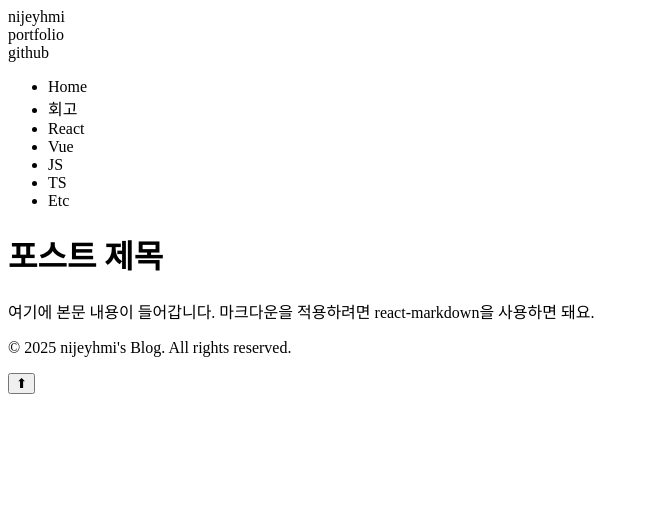
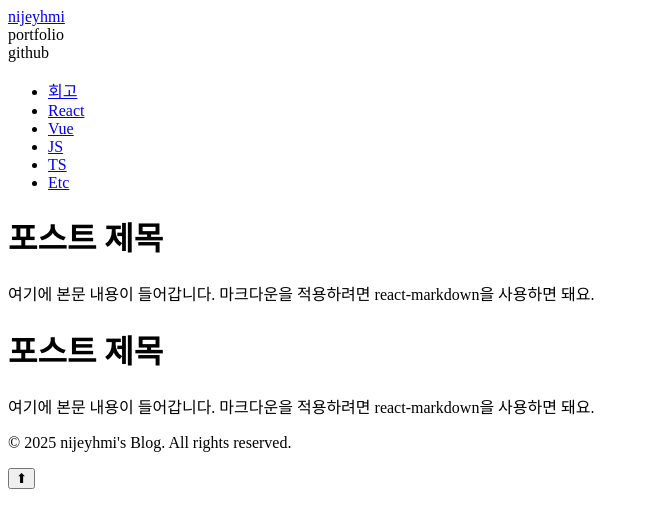
Before and after one commit to nijeyhmi/nijeyhmi.github.io, a React (Create React App) app: page / in a window 1280 px wide. Shown: the top 528 px of the page, without its empty margins (0-649 px from the left). Built offline with nearby package versions, Linux system fonts and the light colour scheme.

Commit message:
feat: react router 추가

```diff
--- a/package.json
+++ b/package.json
@@ -6,6 +6,7 @@
     "cra-template": "1.2.0",
     "react": "^18.3.1",
     "react-dom": "^18.3.1",
+    "react-router-dom": "^7.1.5",
     "react-scripts": "5.0.1"
   },
   "scripts": {
--- a/src/App.js
+++ b/src/App.js
@@ -1,15 +1,26 @@
+import { BrowserRouter as Router, Route, Routes } from "react-router-dom";
 import Main from "./pages/Main";
 import Header from "./components/Header";
 import Sidebar from "./components/Sidebar";
 import Footer from "./components/Footer";
+import PostList from "./pages/PostList";
 function App() {
   return (
+    <Router>
       <div className="App">
         <Header />
+        <div className="flex">
           <Sidebar />
           <Main />
+        </div>
+        <Routes>
+          <Route path="/" element={<Main />} />
+          <Route path="/category/:categoryName" element={<PostList />} />
+        </Routes>
+
         <Footer />
       </div>
+    </Router>
   );
 }
 
--- a/src/components/Header.jsx
+++ b/src/components/Header.jsx
@@ -1,7 +1,12 @@
+import { Link } from "react-router-dom";
 const Header = () => {
   return (
     <div className="w-full h-[44px] flex justify-between items-center px-10">
-      <div>nijeyhmi</div>
+      <div>
+        <Link to={`/`} className="text-gray-700 hover:text-black">
+          nijeyhmi
+        </Link>
+      </div>
       <div className="flex">
         <div className="pr-2 border-r">portfolio</div>
         <div className="pl-2">github</div>
--- a/src/components/Sidebar.jsx
+++ b/src/components/Sidebar.jsx
@@ -1,14 +1,22 @@
+import { Link } from "react-router-dom";
 const Sidebar = () => {
+  const categories = ["회고", "React", "Vue", "JS", "TS", "Etc"];
   return (
-    <div className="w-64 h-screen py-4">
+    <div className="w-64 h-screen py-4 overflow-y-auto">
       <ul className="pl-10">
-        <li className="py-2 hover:font-bold hover:cursor-pointer">Home</li>
-        <li className="py-2 hover:font-bold hover:cursor-pointer">회고</li>
-        <li className="py-2 hover:font-bold hover:cursor-pointer">React</li>
-        <li className="py-2 hover:font-bold hover:cursor-pointer">Vue</li>
-        <li className="py-2 hover:font-bold hover:cursor-pointer">JS</li>
-        <li className="py-2 hover:font-bold hover:cursor-pointer">TS</li>
-        <li className="py-2 hover:font-bold hover:cursor-pointer">Etc</li>
+        {categories.map((category) => (
+          <li
+            key={category}
+            className="py-2 hover:font-bold hover:cursor-pointer"
+          >
+            <Link
+              to={`/category/${category}`}
+              className="text-gray-700 hover:text-black"
+            >
+              {category}
+            </Link>
+          </li>
+        ))}
       </ul>
     </div>
   );
```
Also changed, not shown: 1 other file (tests, documents, lock files or other folders). Lines whose indentation alone changed are shown as unchanged.
